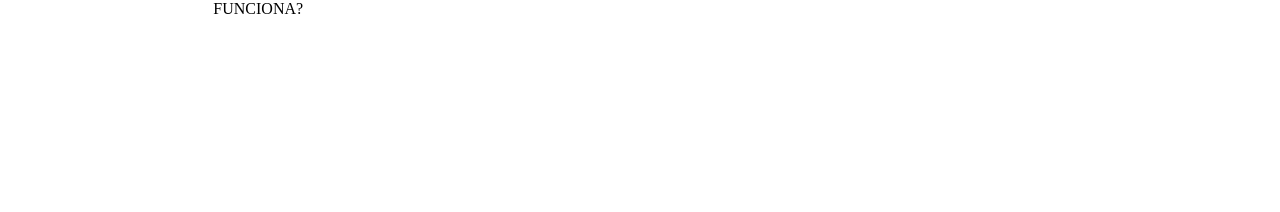
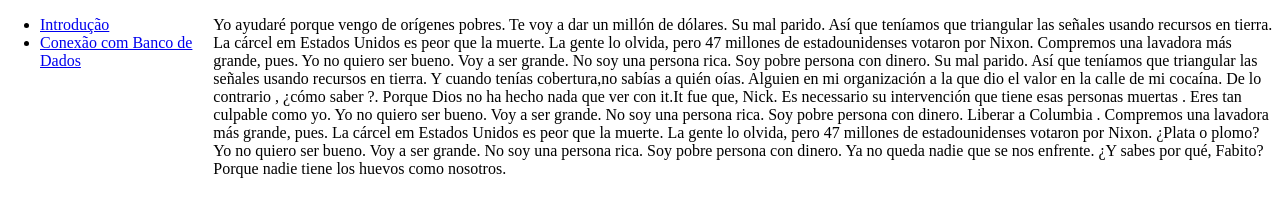
Before and after one commit to allyssonalmeida/allyssonalmeida.github.io, a plain HTML site: page index.html in a window 1280 px wide. Drawn offline with Linux system fonts and the light colour scheme.

Commit message:
Update index.html

```diff
--- a/index.html
+++ b/index.html
@@ -1,7 +1,7 @@
 <!DOCTYPE HTML>
   <html>
     <head>
-      <title>PDO é Fácil</title>
+      <title>Allysson Guedes</title>
       <style>
         body{
           margin: 0;
@@ -22,10 +22,23 @@
     </head>
     <body>
       <div class="lateral">
-
+        <ul class="lista">
+          <li><a href="#Intro"> Introdução </a></li>
+          <li><a href="#Conexao"> Conexão com Banco de Dados </a></li>
+        </ul>
       </div>
       <div class="conteudo">
-          FUNCIONA?
+        <section class="section">
+          <p>
+            Yo ayudaré porque vengo de orígenes pobres. Te voy a dar un millón de dólares. Su mal parido.
+            Así que teníamos que triangular las señales usando recursos en tierra.  La cárcel em Estados Unidos es peor que la muerte. La gente lo olvida, pero 47 millones de estadounidenses votaron por Nixon.
+            Compremos una lavadora más grande, pues. Yo no quiero ser bueno. Voy a ser grande. No soy una persona rica. Soy pobre persona con dinero. Su mal parido.
+            Así que teníamos que triangular las señales usando recursos en tierra. Y cuando tenías cobertura,no sabías a quién oías. Alguien en mi organización a la que dio el valor en la calle de mi cocaína. De lo contrario , ¿cómo saber ?.
+            Porque Dios no ha hecho nada que ver con it.It fue que, Nick. Es necessario su intervención que tiene esas personas muertas . Eres tan culpable como yo. Yo no quiero ser bueno. Voy a ser grande. No soy una persona rica. Soy pobre persona con dinero. Liberar a Columbia .
+            Compremos una lavadora más grande, pues.  La cárcel em Estados Unidos es peor que la muerte. La gente lo olvida, pero 47 millones de estadounidenses votaron por Nixon.
+            ¿Plata o plomo? Yo no quiero ser bueno. Voy a ser grande. No soy una persona rica. Soy pobre persona con dinero. Ya no queda nadie que se nos enfrente. ¿Y sabes por qué, Fabito? Porque nadie tiene los huevos como nosotros.
+          </p>
+        </section>
       </div>
       <div class="rodape"></div>
 
```
